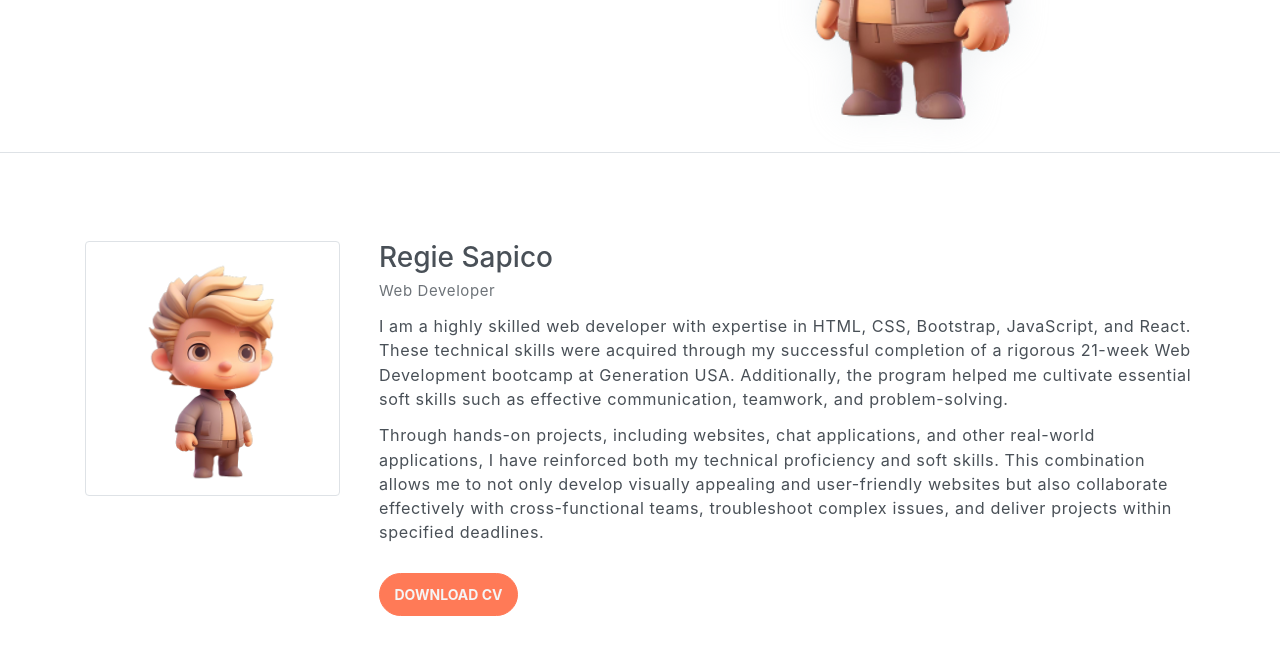
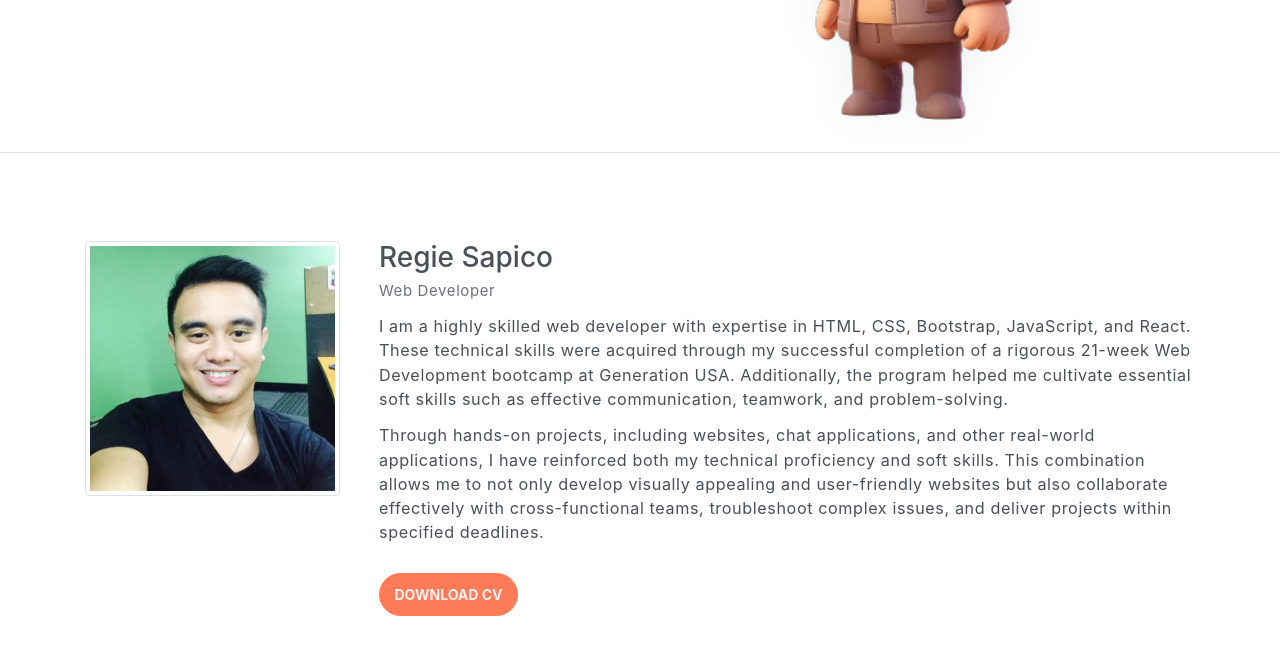
Before and after one commit to rijisapz/Personal-Website, a plain HTML site: page public/index.html in a window 1280 px wide. Shown: the part 599-1260 px from the top of the page. Drawn offline with Linux system fonts and the light colour scheme.

Commit message:
edit profile pic

```diff
--- a/public/index.html
+++ b/public/index.html
@@ -80,7 +80,7 @@
         <div class="container mt-5 pt-3">
             <div class="row text-center text-md-left">
                 <div class="col-md-3">
-                    <img src="assets/imgs/boy.png" alt="" class="img-thumbnail mb-4 pro-pic">
+                    <img src="assets/imgs/profile-pic.jpg" alt="" class="img-thumbnail mb-4 pro-pic">
                 </div>
                 <div class="pl-md-4 col-md-9">
                     <h6 class="title">Regie Sapico</h6>
```
Also changed, not shown: public/assets/imgs/profile-pic.jpg (added).
